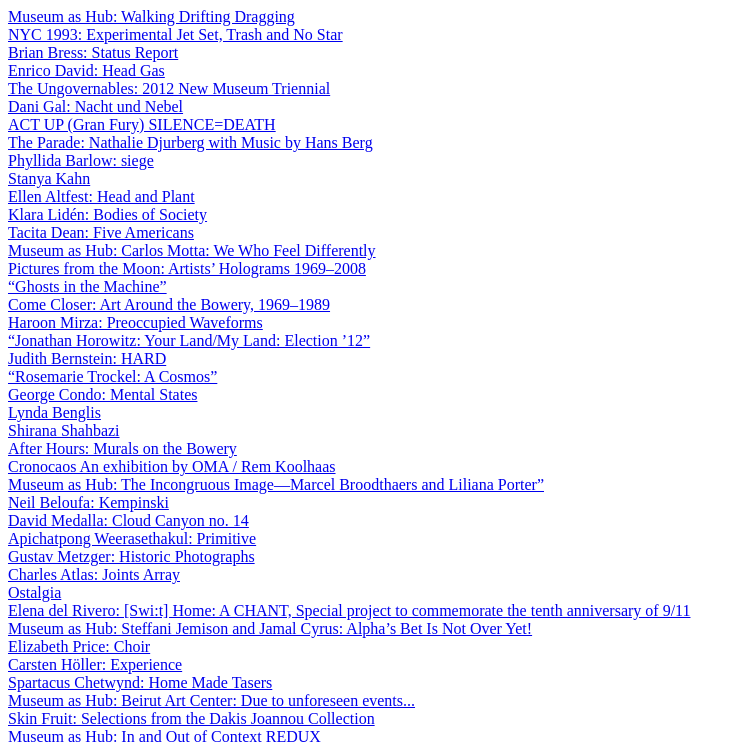
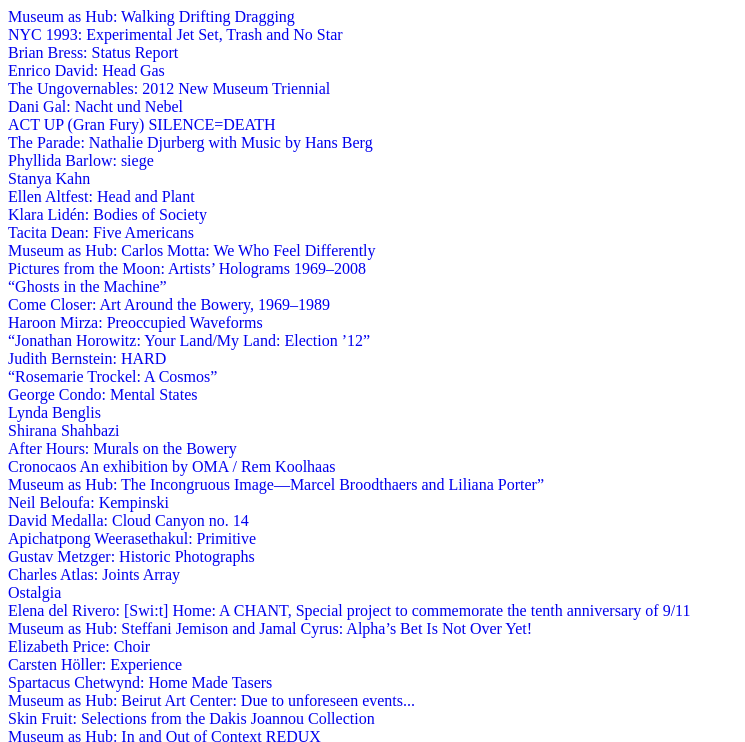
Before and after one commit to dzucconi/occurrences, a plain HTML site: page index.html in a window 1280 px wide. Shown: the top 742 px of the page, without its empty margins (0-745 px from the left). Drawn offline with nearby package versions, Linux system fonts and the light colour scheme.

Commit message:
Underline instead of highlight

```diff
--- a/stylesheets/application.css
+++ b/stylesheets/application.css
@@ -1,2 +1,5 @@
-a { display: block; }
-  a:hover { background-color: #eee; }
+a {
+  display: block;
+  text-decoration: none;
+}
+  a:hover { text-decoration: underline; }
```
